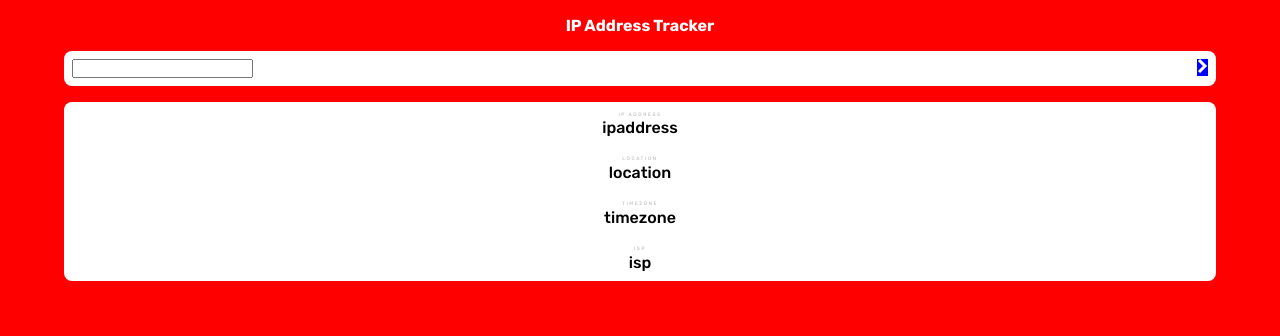
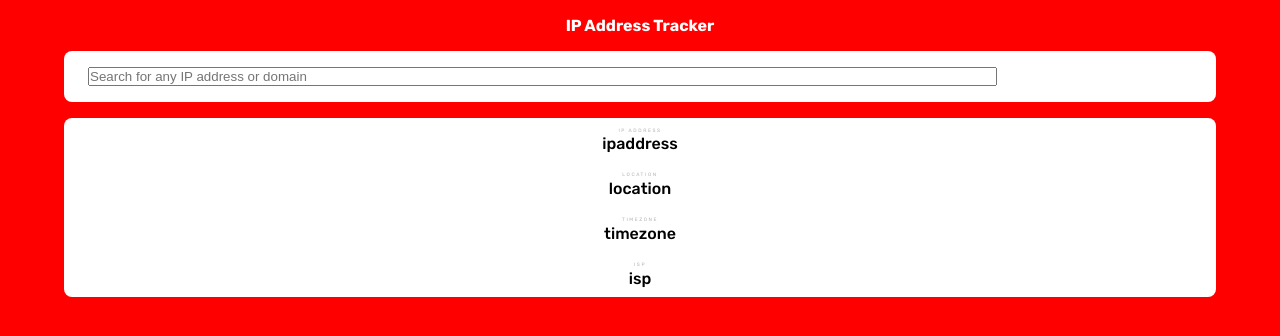
Before and after one commit to riwepo/fem-ip-address-tracker, a React (Create React App) app: page / in a window 1280 px wide. Shown: the top 336 px of the page. Built offline with nearby package versions, Linux system fonts and the light colour scheme.

Commit message:
stype form

```diff
--- a/src/components/IpForm.js
+++ b/src/components/IpForm.js
@@ -10,7 +10,10 @@ function IpForm() {
   return (
     <Card className={classes.card}>
       <form className={classes.form}>
-        <input />
+        <input
+          className={classes.input}
+          placeholder="Search for any IP address or domain"
+        />
         <button title="submit" className={classes.button}>
           <img src={iconArrow} alt="arrow" />
         </button>
--- a/src/components/IpForm.module.css
+++ b/src/components/IpForm.module.css
@@ -1,19 +1,23 @@
 .form {
-  /* display: flex;
+  display: flex;
   flex-direction: row;
-  justify-content: space-between; */
+  justify-content: space-between;
   position: relative;
+}
+
+.input {
+  margin: 0.5rem 1rem 0.5rem 1rem;
+  width: 80%;
 }
 
 .button {
   position: absolute;
   top: 0;
   right: 0;
+  height: 100%;
+  width: 5rem;
   border: none;
 
   /* for some reason this doesn't work */
-  /* background-color: var(--very-dark-grey-color); */
-  background-color: blue;
-  /* background-color: black; */
-  color: var(--white-color);
+  background-color: var(--very-dark-grey-color);
 }
```
